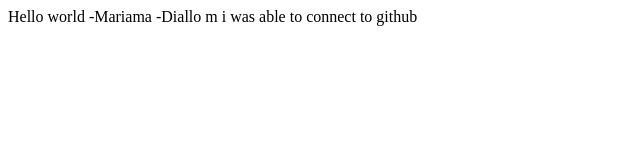
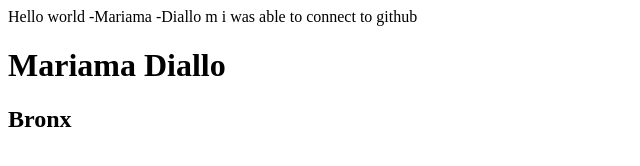
Before and after one commit to M4riama/folder1, a plain HTML site: page index.html in a window 1280 px wide. Shown: the whole page, without its empty margins (0-640 px from the left). Drawn offline with Linux system fonts and the light colour scheme.

Commit message:
Push new code to github

```diff
--- a/index.html
+++ b/index.html
@@ -11,7 +11,11 @@
 <body>
   Hello world -Mariama -Diallo m
   i  was able to connect to github
-  <script src="script.js"></script>
+
+  <h1> Mariama Diallo</h1>
+
+  <h2>Bronx</h2>
+    <script src="script.js"></script>
 </body>
 
 </html>
```
